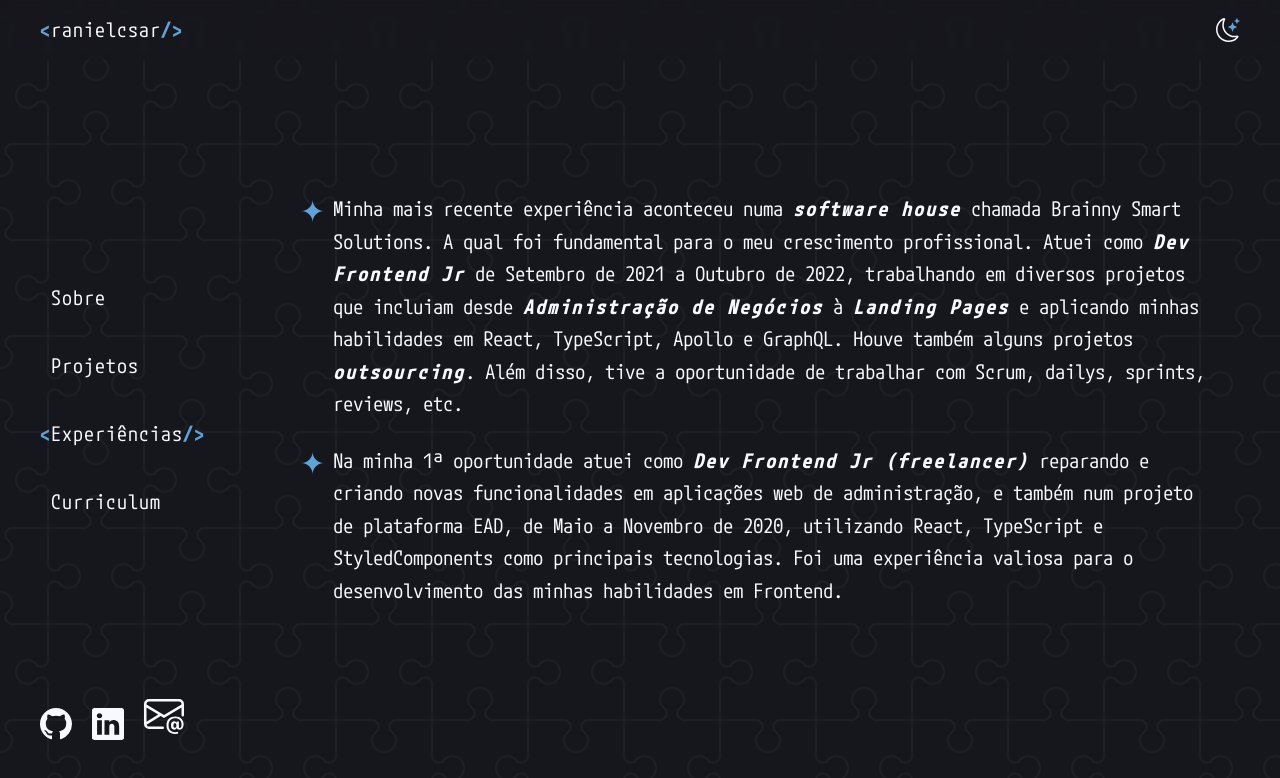
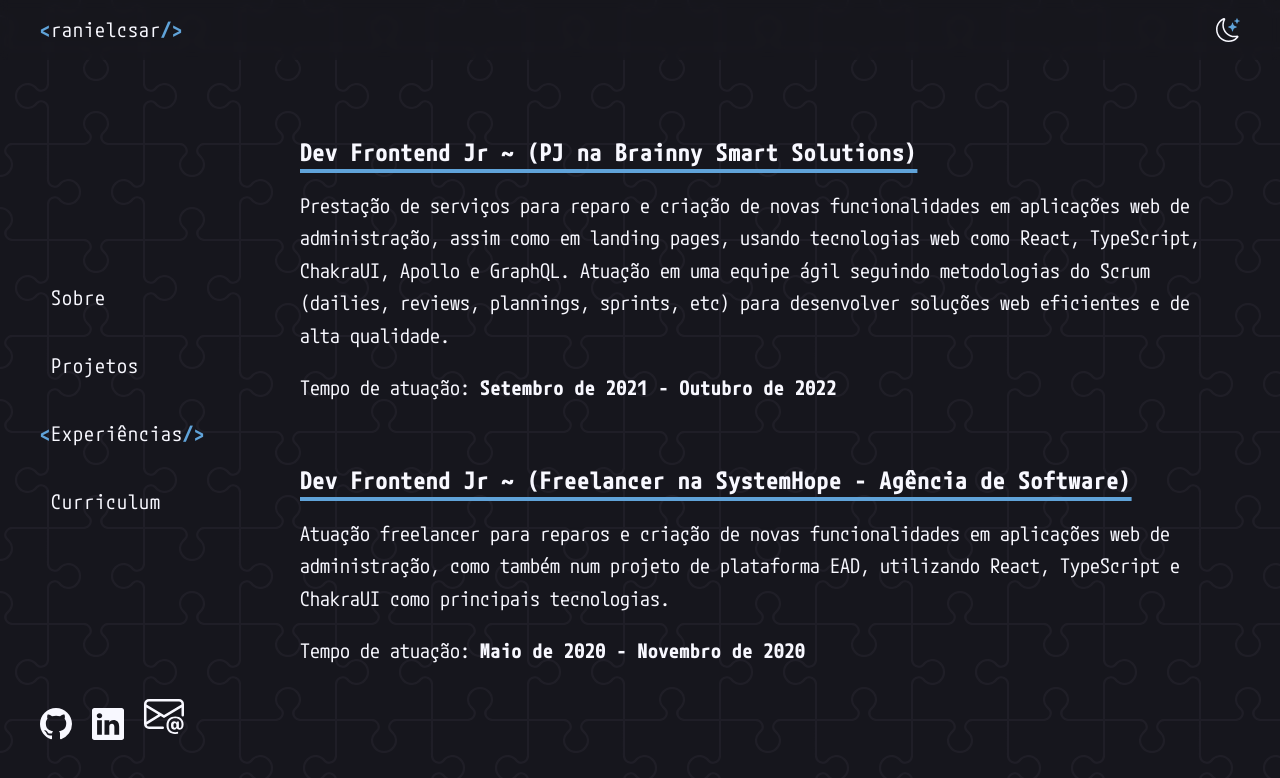
Before and after one commit to ranielcsar/ranoob.github.io, a React (Vite) app: page /experiences in a window 1280 px wide. Shown: the top 778 px of the page. Built offline with nearby package versions, Linux system fonts and the light colour scheme.

Commit message:
refactor: exp texts

```diff
--- a/src/pages/experiences/index.tsx
+++ b/src/pages/experiences/index.tsx
@@ -4,48 +4,51 @@ import { ReactNode } from 'react'
 export function ExperienciesPage() {
   return (
     <div className="m-auto flex h-full w-full cursor-default items-center py-20 lg:h-screen lg:p-0 xl:m-0">
-      <ul>
-        <Exp>
-          Minha mais recente experiência aconteceu numa{' '}
-          <Mark>software house</Mark> chamada Brainny Smart Solutions. A qual
-          foi fundamental para o meu crescimento profissional. Atuei como{' '}
-          <Mark>Dev Frontend Jr</Mark> de Setembro de 2021 a Outubro de 2022,
-          trabalhando em diversos projetos que incluiam desde{' '}
-          <Mark>Administração de Negócios</Mark> à <Mark>Landing Pages</Mark> e
-          aplicando minhas habilidades em React, TypeScript, Apollo e GraphQL.
-          Houve também alguns projetos <Mark>outsourcing</Mark>. Além disso,
-          tive a oportunidade de trabalhar com Scrum, dailys, sprints, reviews,
-          etc.
+      <ul className="flex flex-col gap-14">
+        <Exp title="Dev Frontend Jr ~ (PJ na Brainny Smart Solutions)">
+          Prestação de serviços para reparo e criação de novas funcionalidades
+          em aplicações web de administração, assim como em landing pages,
+          usando tecnologias web como React, TypeScript, ChakraUI, Apollo e
+          GraphQL. Atuação em uma equipe ágil seguindo metodologias do Scrum
+          (dailies, reviews, plannings, sprints, etc) para desenvolver soluções
+          web eficientes e de alta qualidade.
+          <p className="mt-5">
+            Tempo de atuação:{' '}
+            <strong className="tracking-wide">
+              Setembro de 2021 - Outubro de 2022
+            </strong>
+          </p>
         </Exp>
 
-        <br />
-
-        <Exp>
-          Na minha 1ª oportunidade atuei como{' '}
-          <Mark>Dev Frontend Jr (freelancer)</Mark> reparando e criando novas
-          funcionalidades em aplicações web de administração, e também num
-          projeto de plataforma EAD, de Maio a Novembro de 2020, utilizando
-          React, TypeScript e StyledComponents como principais tecnologias. Foi
-          uma experiência valiosa para o desenvolvimento das minhas habilidades
-          em Frontend.
+        <Exp title="Dev Frontend Jr ~ (Freelancer na SystemHope - Agência de Software)">
+          Atuação freelancer para reparos e criação de novas funcionalidades em
+          aplicações web de administração, como também num projeto de plataforma
+          EAD, utilizando React, TypeScript e ChakraUI como principais
+          tecnologias.
+          <p className="mt-5">
+            Tempo de atuação:{' '}
+            <strong className="tracking-wide">
+              Maio de 2020 - Novembro de 2020
+            </strong>
+          </p>
         </Exp>
       </ul>
     </div>
   )
 }
 
-function Mark({ children }: { children: ReactNode }) {
-  return <strong className="italic tracking-widest">{children}</strong>
-}
-
-function Exp({ children }: { children: ReactNode }) {
+function Exp({ title, children }: { title: string; children: ReactNode }) {
   const [childrenRef] = useTransitionAnimation({
     from: { opacity: 0 },
     to: { opacity: 1 },
   })
 
   return (
-    <li className="flex list-none flex-col gap-2 before:text-3xl before:text-accent before:content-['✦'] lg:flex-row">
+    <li className="flex list-none flex-col gap-4">
+      <h3 className="text-2xl pb-0.5 font-bold w-auto max-w-max decoration-accent leading-relaxed underline decoration-4 underline-offset-4 lg:underline-offset-8 tracking-wide">
+        {title}
+      </h3>
+
       <p className="text-xl leading-relaxed" ref={childrenRef}>
         {children}
       </p>
```
